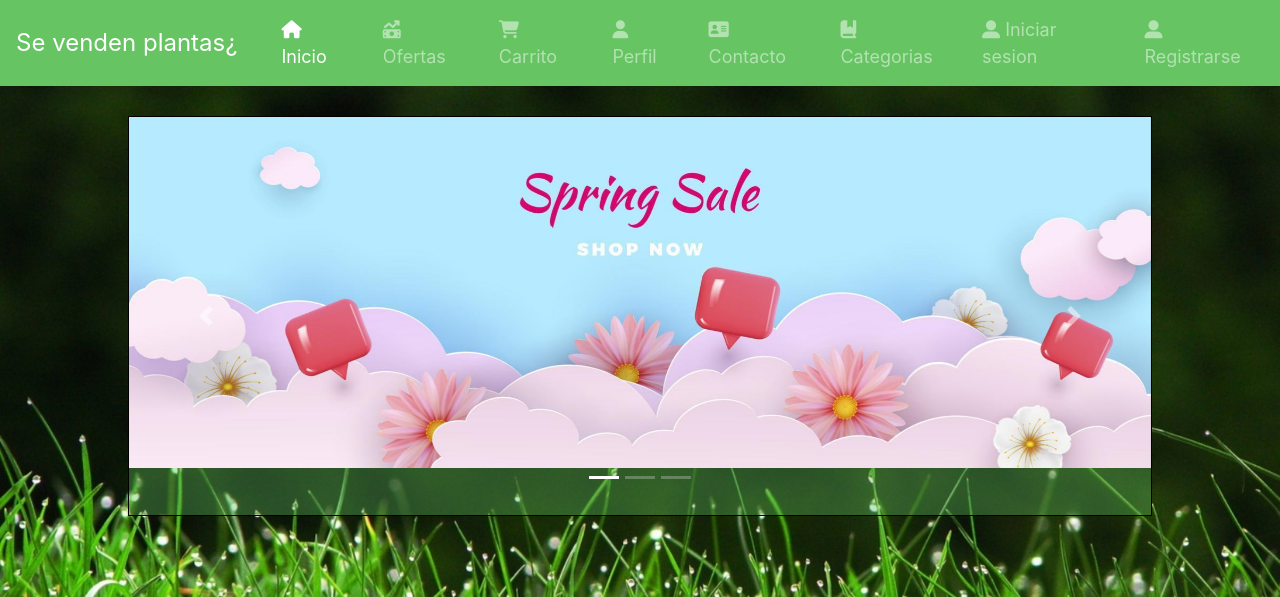
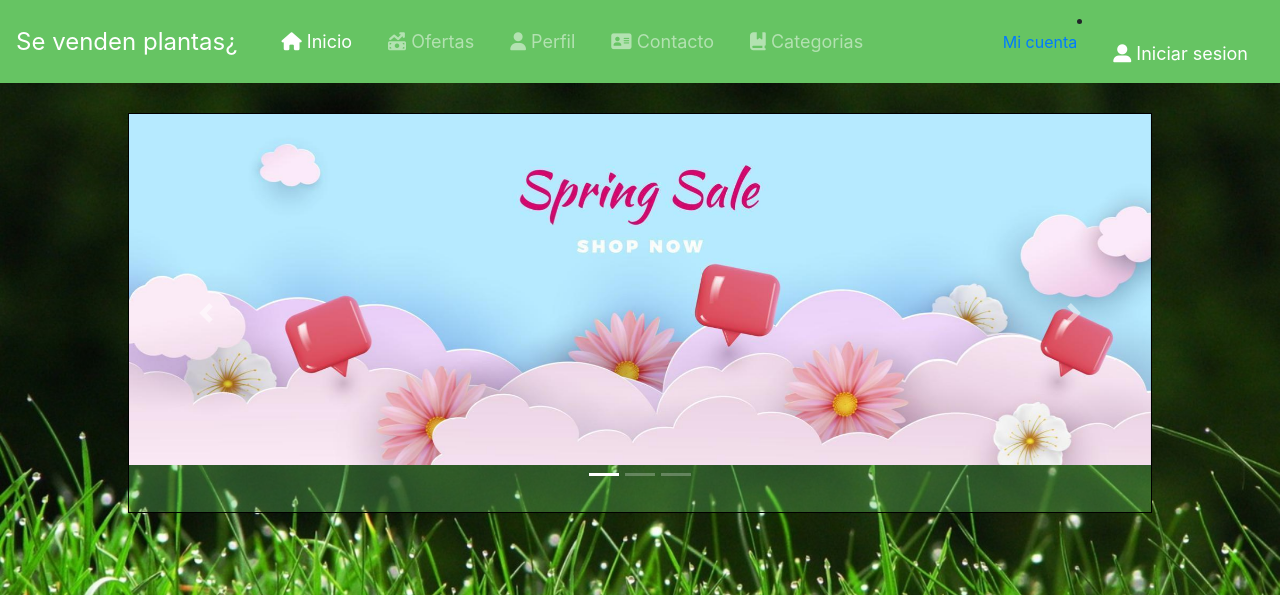
Before and after one commit to R4iIsDed/django_smes, a Django app: page / in a window 1280 px wide. Shown: the top 597 px of the page. Run offline with Django 4.2, Linux system fonts and the light colour scheme; parts of the project's set-up code (start-up, migrations or seed data) failed here and were passed over; some libraries are stand-ins or nearby versions.

Commit message:
nuevo nav con autenticacion de usuario

```diff
--- a/djangocosa/menu/templates/menu/index.html
+++ b/djangocosa/menu/templates/menu/index.html
@@ -38,9 +38,6 @@
           <a class="nav-link" href="{% url 'ofertas' %}"><i class="fa-solid fa-money-bill-trend-up"></i> Ofertas</a>
         </li>
         <li class="nav-item">
-          <a class="nav-link" href="{% url 'Carrito' %}"><i class="fa-solid fa-cart-shopping"></i> Carrito</a>
-        </li>
-        <li class="nav-item">
           <a class="nav-link" href="{% url 'profile' %}"><i class="fa-solid fa-user"></i> Perfil</a>
         </li>
         <li class="nav-item">
@@ -54,15 +51,46 @@
             </i> Categorias</a>
         </li>
       </ul>
-      <ul class="navbar-nav ml-auto">
+    </div>
+    {% if user.is_authenticated %}
+
+
+        <ul class="nav navbar-nav navbar-right">
+
+
+          <li class="dropdown">
+            <a class="dropdown-toggle" data-toggle="dropdown" href="#">{{ user.username }}
+              <span class="caret"></span></a>
+
+            <ul class="dropdown-menu">
+              <li><a href="{% url 'logout' %}"><span class="glyphicon glyphicon-user"></span>Cerrar Sesión</a></li>
+
+              <li >
+                <a href="{% url 'Carrito' %}">
+                  <span style="position:relative;" class="glyphicon glyphicon-shopping-cart"></span>carrito
+
+                </a>
+              </li>
+
+
+            </ul>
+
+
+          </li>
+
+        </ul>
+        {% else %}
+
+
+        <ul class="nav navbar-nav navbar-right">
+          <li><a href="{% url 'create' %}"><span class="glyphicon glyphicon-user"></span>Mi cuenta</a></li><br>
+        </ul>
         <li class="nav-item">
           <a class="nav-link" href="{% url 'login' %}"><i class="fa fa-user-alt"></i> Iniciar sesion</a>
         </li>
-        <li class="nav-item">
-          <a class="nav-link" href="{% url 'create' %}"><i class="fa fa-user-alt"></i> Registrarse</a>
-        </li>
-      </ul>
-    </div>
+
+        {% endif %}
+      </div>
   </nav>
 
 <div id="header">
```
